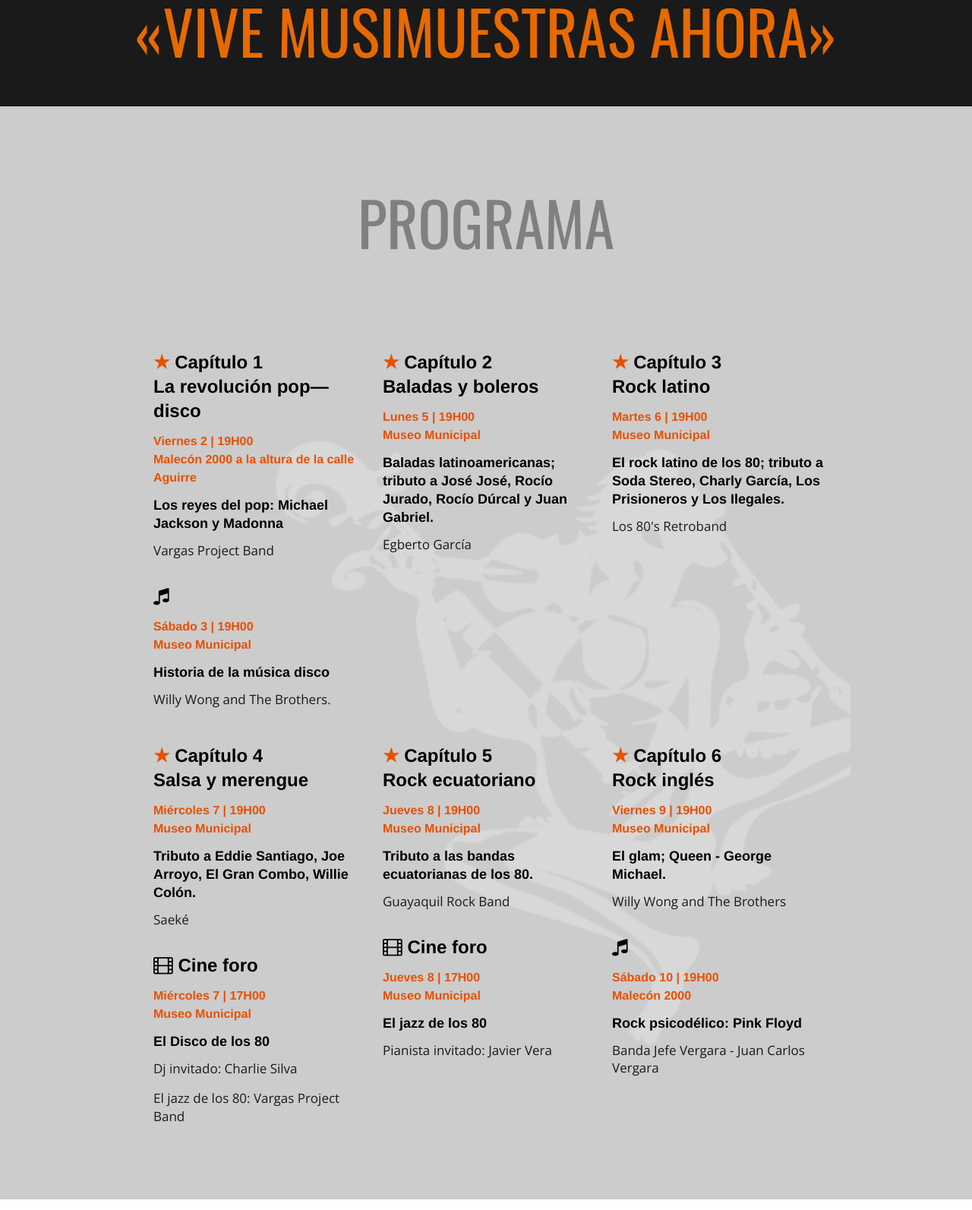
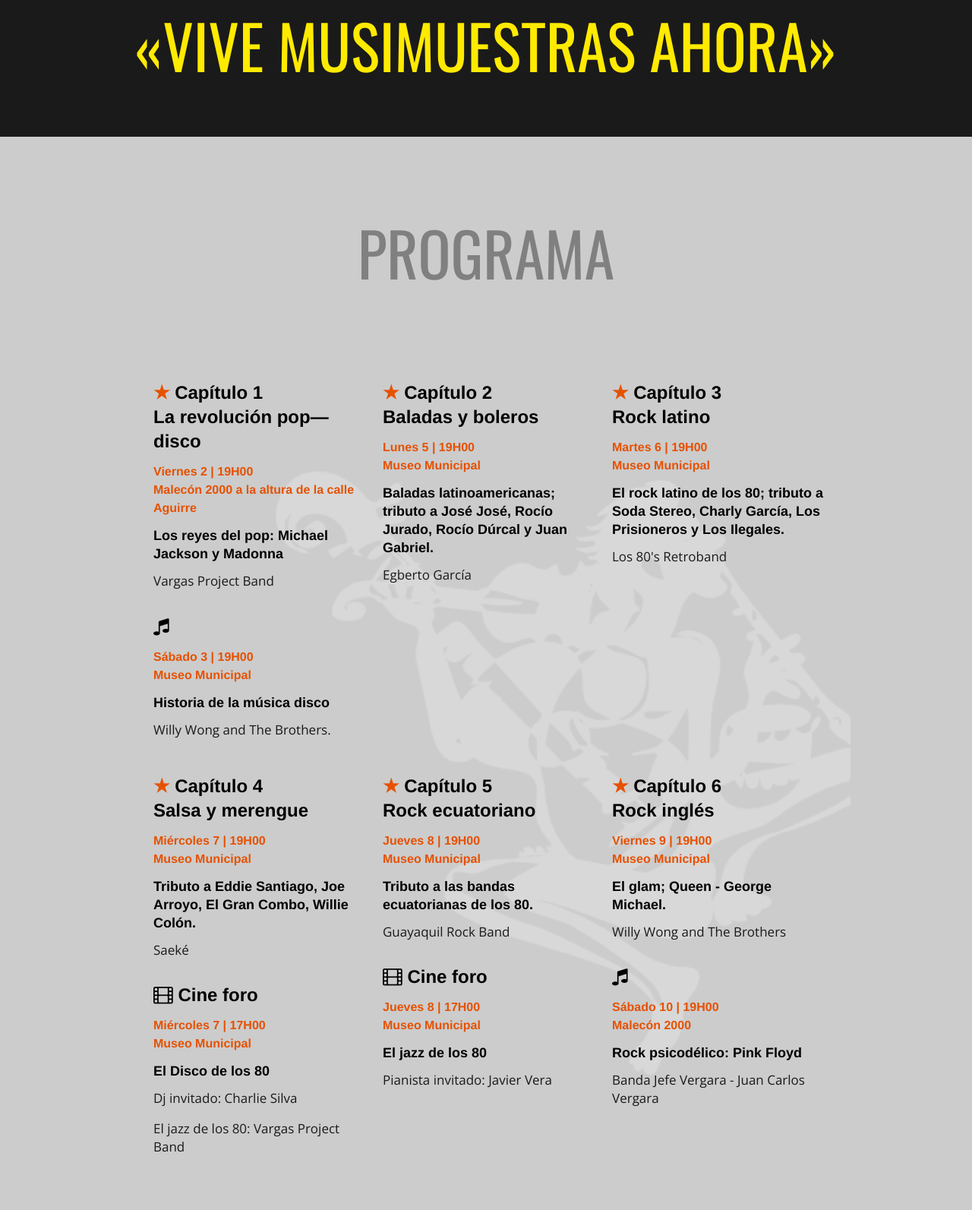
Before and after one commit to ybarbouro/musmusgye, a Jekyll site: the page built from index.html, in a window 1280 px wide. Shown: the part 1993-3586 px from the top of the page at 76% size. Built offline with Jekyll 4.4.1, drawn with Linux system fonts in a browser that asks for light colours; grey boxes are pictures that could not be loaded.

Commit message:
Update tv.html
texto en amarillo

```diff
--- a/_includes/tv.html
+++ b/_includes/tv.html
@@ -13,5 +13,5 @@
 		<img src="http://res.cloudinary.com/magnvs/image/upload/v1496846698/mmgye/egbert02.jpg" caption=""/>
       </div>
     </div>
-  <h2 class="league-three">&laquo;VIVE MUSIMUESTRAS AHORA&raquo;</h2>
+  <h2 class="league-four">&laquo;VIVE MUSIMUESTRAS AHORA&raquo;</h2>
 </div>
```
